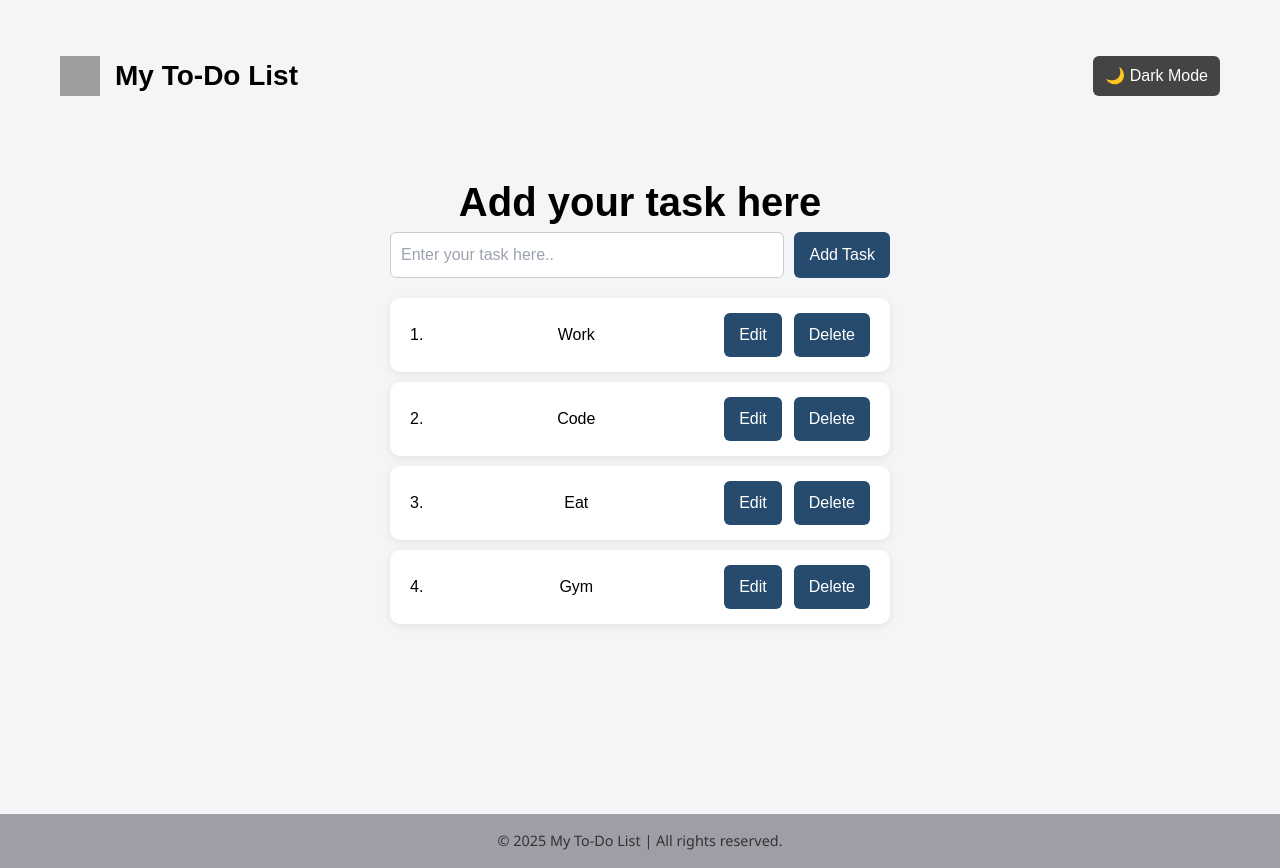
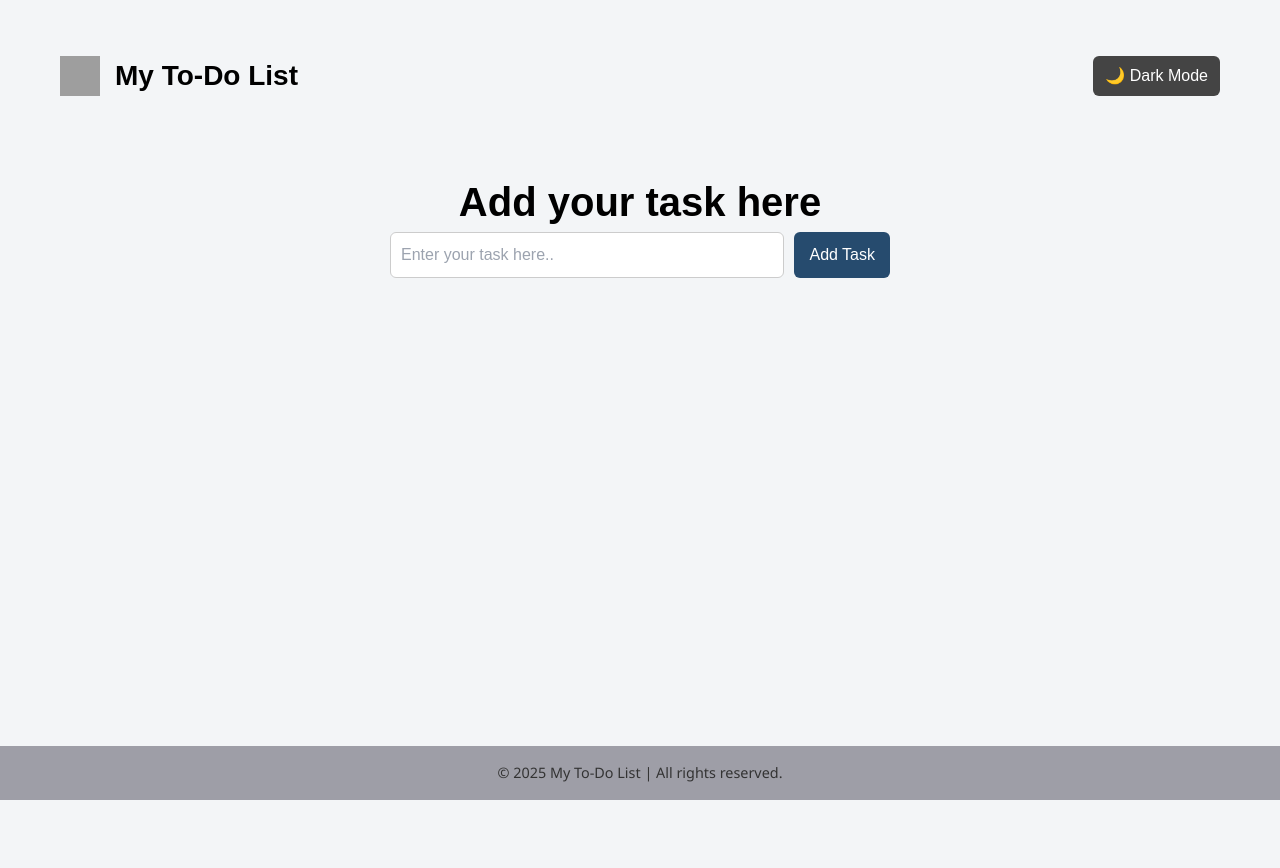
Before and after one commit to tahmad1122/ReactProject, a React (Vite) app in the folder To-do-List/: page / in a window 1280 px wide. After the commit the page ends 800 px from the top, so only its background shows below. Built offline with nearby package versions, Linux system fonts and the light colour scheme; grey boxes are pictures that could not be loaded.

Commit message:
Upadte code

```diff
--- a/To-do-List/src/components/TodoList.jsx
+++ b/To-do-List/src/components/TodoList.jsx
@@ -4,7 +4,7 @@ import '../components/Todo.css';
 
 function TodoList() {
     const [input, setInput] = useState('');
-    const [tasks, setTasks] = useState(["Work", "Code","Eat","Gym"]);
+    const [tasks, setTasks] = useState([]);
     const [editIndex, setEditIndex] = useState(null);
     const [editText, setEditText] = useState('');
 
@@ -87,13 +87,14 @@ function TodoList() {
                                 ) : (
                                     <>
                                     <div>
-                                    <span>{i + 1}{"."}</span>
+                                    <span className=''>{i + 1}{"."}</span>
+                                    <span  className='txt'>{task}</span>
                                     </div>
                                     <div>
-                                    <span  className='txt'>{task}</span>
+
                                     </div>
 
-                                        <div className=''>
+                                        <div className='btn'>
                                         <button  onClick={() => editTask(i)}>Edit</button>
                                         <button className='btn' onClick={() => deleteTask(i)}>Delete</button>
                                         </div>
```
